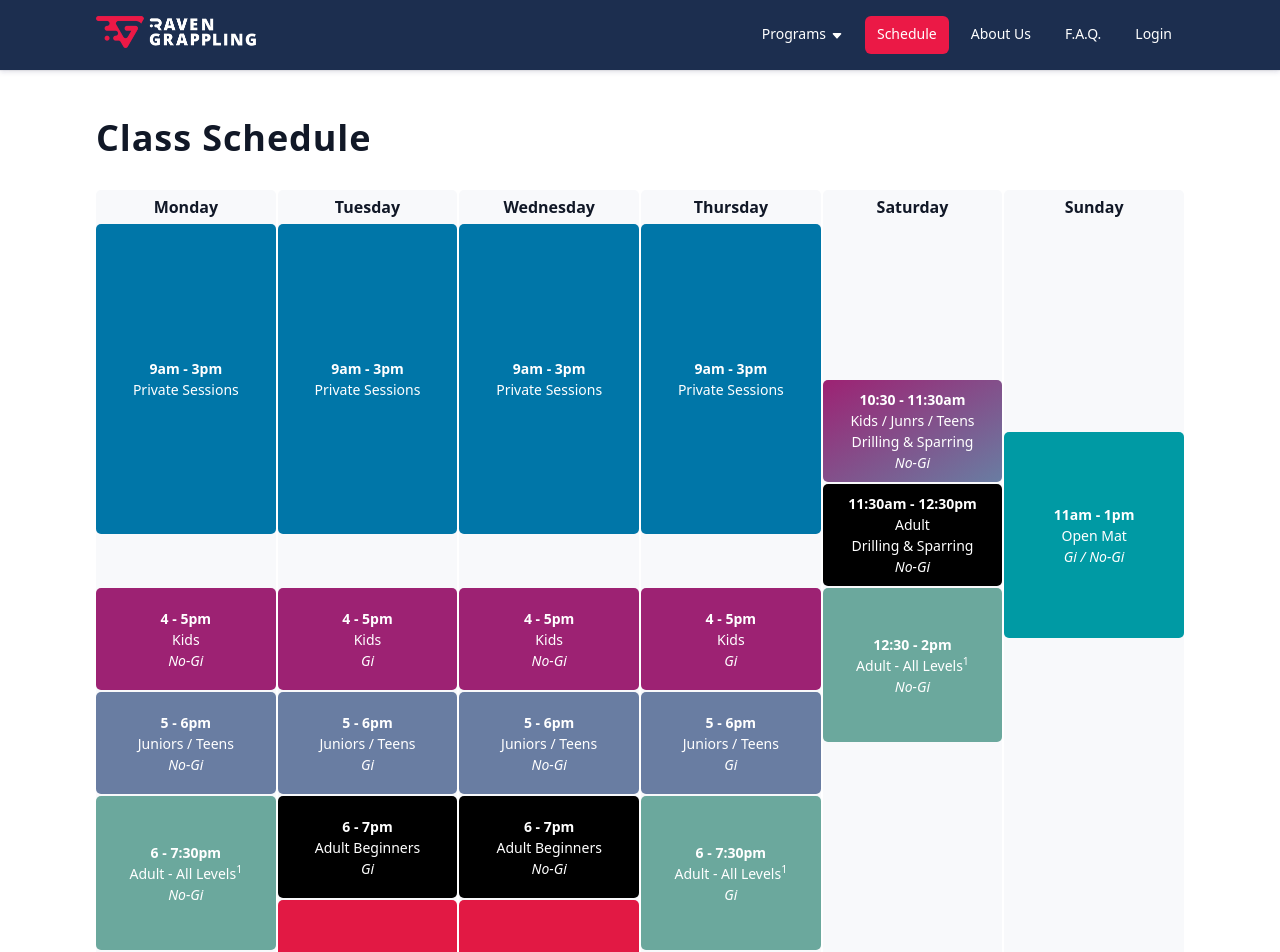
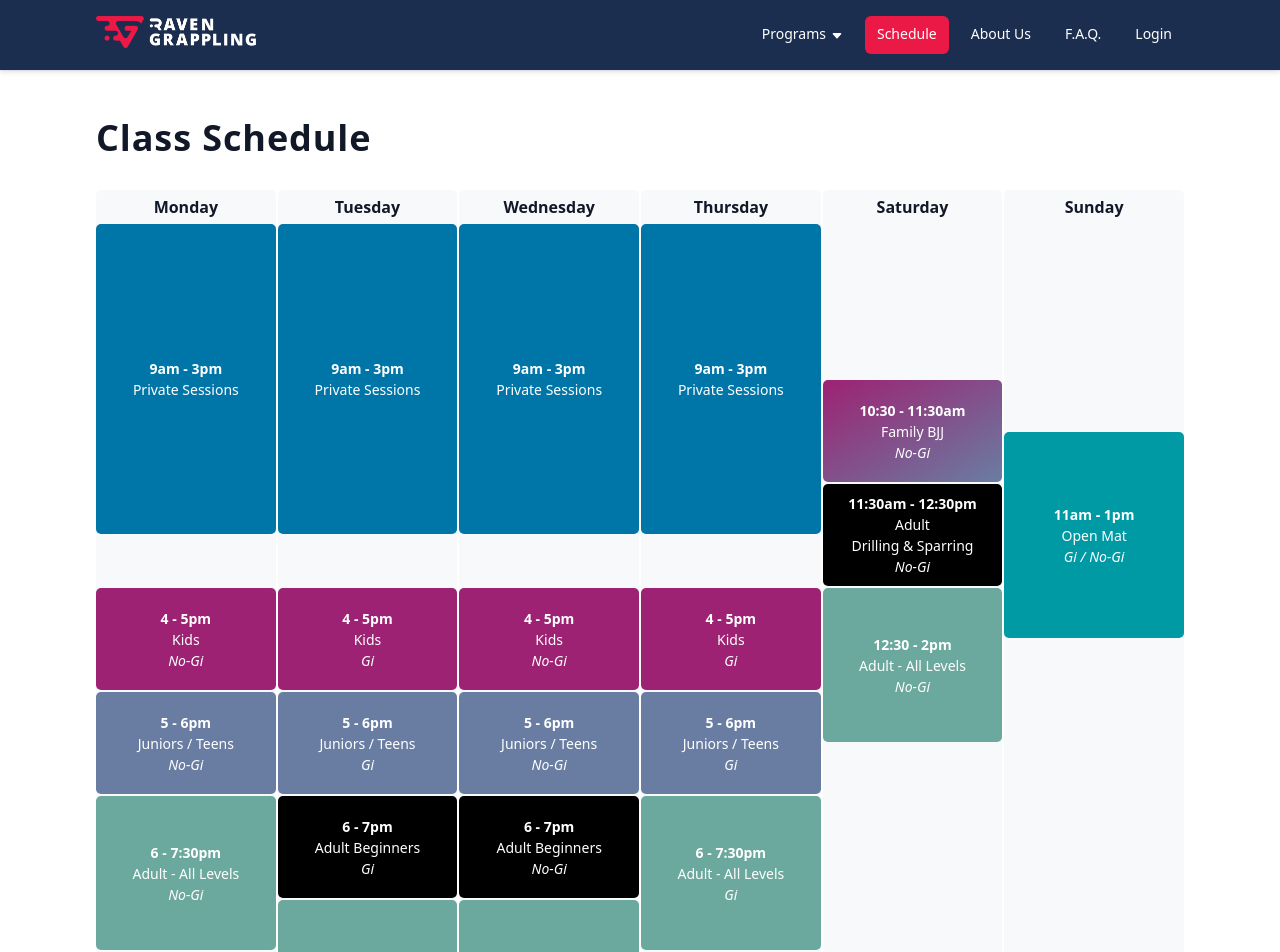
Before and after one commit to RavenGrappling/RavenGrappling.github.io, a Jekyll site: the page built from pages/schedule.html, in a window 1280 px wide and 1400 px high. Shown: the top 952 px of the window. Built offline with Jekyll 4.4.1, drawn with Linux system fonts in a browser that asks for light colours; some of the changed text lies outside the part shown.

Commit message:
Update schedule.html

```diff
--- a/pages/schedule.html
+++ b/pages/schedule.html
@@ -32,7 +32,7 @@
           </div>
           <div class="r-calendar-day-event r-event-start-12 r-event-end-15 r-event-adult-all-transitions">
             <div class="r-calendar-day-event-time">6 - 7:30pm</div>
-            <div>Adult - All Levels<sup>1</sup></div>
+            <div>Adult - All Levels</div>
             <div class="r-calendar-day-event-gi">No-Gi</div>
           </div>
           <div class="r-calendar-day-event r-event-start-15 r-event-end-17 r-event-adult-beginners">
@@ -67,9 +67,9 @@
             <div>Adult Beginners</div>
             <div class="r-calendar-day-event-gi">Gi</div>
           </div>
-          <div class="r-calendar-day-event r-event-start-14 r-event-end-17 r-event-adult-all-submissions">
+          <div class="r-calendar-day-event r-event-start-14 r-event-end-17 r-event-adult-all-transitions">
             <div class="r-calendar-day-event-time">7 - 8:30pm</div>
-            <div>Adult - All Levels<sup>2</sup></div>
+            <div>Adult - All Levels</div>
             <div class="r-calendar-day-event-gi">Gi</div>
           </div>
         </div>
@@ -99,9 +99,9 @@
             <div>Adult Beginners</div>
             <div class="r-calendar-day-event-gi">No-Gi</div>
           </div>
-          <div class="r-calendar-day-event r-event-start-14 r-event-end-17 r-event-adult-all-submissions">
+          <div class="r-calendar-day-event r-event-start-14 r-event-end-17 r-event-adult-all-transitions">
             <div class="r-calendar-day-event-time">7 - 8:30pm</div>
-            <div>Adult - All Levels<sup>2</sup></div>
+            <div>Adult - All Levels</div>
             <div class="r-calendar-day-event-gi">No-Gi</div>
           </div>
         </div>
@@ -128,7 +128,7 @@
           </div>
           <div class="r-calendar-day-event r-event-start-12 r-event-end-15 r-event-adult-all-transitions">
             <div class="r-calendar-day-event-time">6 - 7:30pm</div>
-            <div>Adult - All Levels<sup>1</sup></div>
+            <div>Adult - All Levels</div>
             <div class="r-calendar-day-event-gi">Gi</div>
           </div>
           <div class="r-calendar-day-event r-event-start-15 r-event-end-17 r-event-adult-beginners">
@@ -146,8 +146,7 @@
         <div class="r-calendar-day-events">
           <div class="r-calendar-day-event r-event-start-4 r-event-end-6 r-event-kids-teens">
             <div class="r-calendar-day-event-time">10:30 - 11:30am</div>
-            <div>Kids / Junrs / Teens</div>
-            <div>Drilling & Sparring</div>
+            <div>Family BJJ</div>
             <div class="r-calendar-day-event-gi">No-Gi</div>
           </div>
           <div class="r-calendar-day-event r-event-start-6 r-event-end-8 r-event-adult-beginners">
@@ -158,7 +157,7 @@
           </div>
           <div class="r-calendar-day-event r-event-start-8 r-event-end-11 r-event-adult-all-transitions">
             <div class="r-calendar-day-event-time">12:30 - 2pm</div>
-            <div>Adult - All Levels<sup>1</sup></div>
+            <div>Adult - All Levels</div>
             <div class="r-calendar-day-event-gi">No-Gi</div>
           </div>
         </div>
@@ -179,51 +178,3 @@
     </div>
   </div>
 </section>
-
-<div class="section-bg">
-  <section class="flex">
-    <div class="flex-1">
-      <p class="transitions-focus">
-        <sup>1</sup>
-        Class Focus:
-        <strong>Transitions</strong>
-      </p>
-      <ul>
-        <li>
-          This class is focused on learning positional controls and connections
-        </li>
-        <li>
-          Learn how to pass, retain, and attack from different guards
-        </li>
-        <li>
-          Learn how to connect and move from side / mount / back control
-        </li>
-        <li>
-          Includes positional and free sparring
-        </li>
-      </ul>
-    </div>
-
-    <div class="flex-1">
-      <p class="submissions-focus">
-        <sup>2</sup>
-        Class Focus:
-        <strong>Submissions</strong>
-      </p>
-      <ul>
-        <li>
-          This class is focused on learning submissions & how to defend/escape them
-        </li>
-        <li>
-          Explore a new submission systems every week
-        </li>
-        <li>
-          Learn effective takedowns and hand fighting techniques
-        </li>
-        <li>
-          Includes positional and free sparring
-        </li>
-      </ul>
-    </div>
-  </section>
-</div>
```
